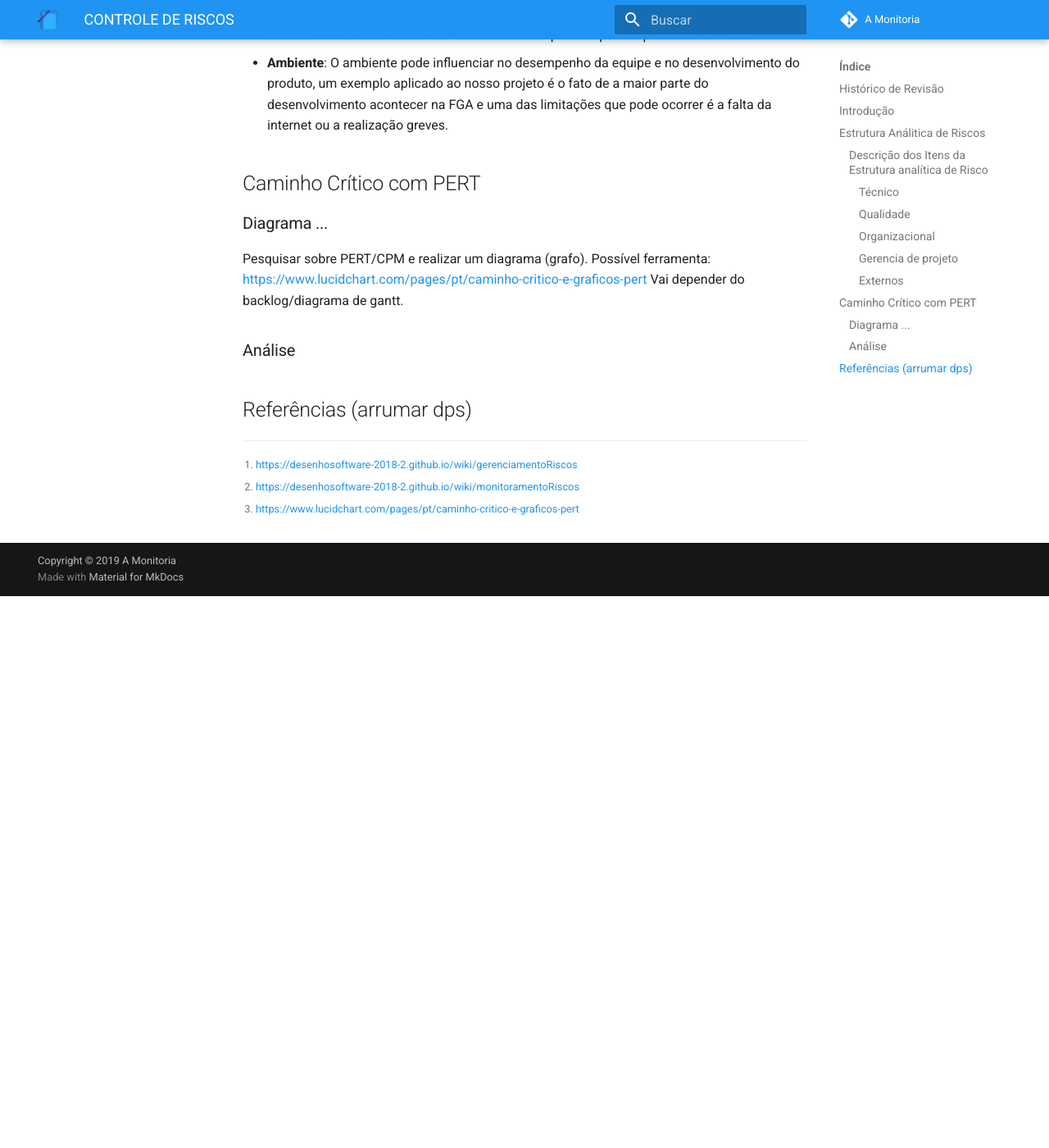
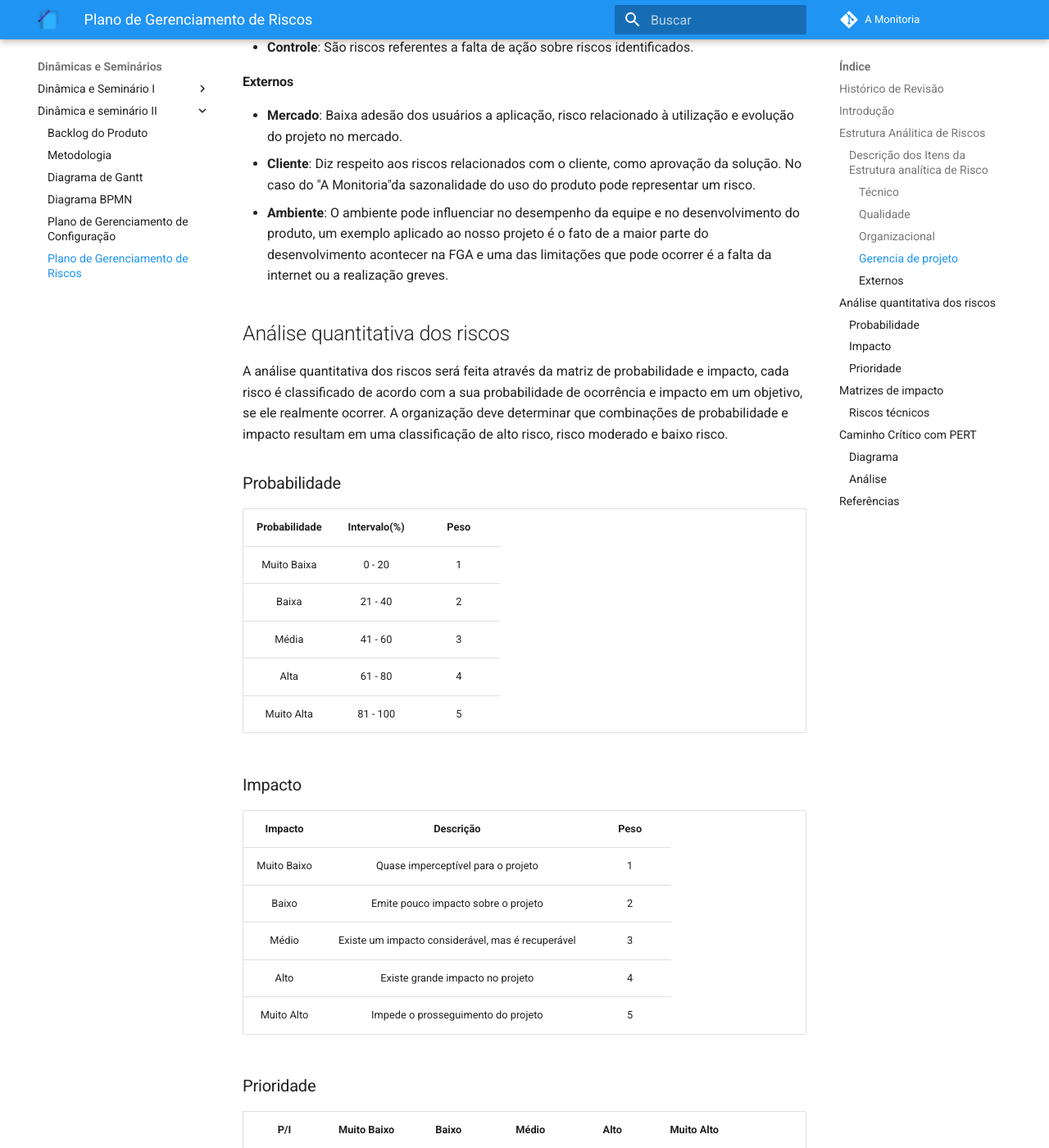
Before and after one commit to 2019-2-arquitetura-desenho/wiki, an MkDocs documentation site: the page built from docs/dinamica_seminario_II/controle_riscos.md, in a window 1280 px wide and 1400 px high, scrolled down 2352 px. Shown: the whole window at 82% size. Built offline with MkDocs 1.6.1 and Material for MkDocs 9.7.7, drawn with Linux system fonts in a browser that asks for light colours; comment, search, counter and statistics services are not loaded; old or Windows-style settings are respelled for this version of MkDocs; before the commit the page ends 3079 px from its top, so only the background shows below that; some of the changed text lies outside the part shown.

Commit message:
Adding impact matrices samples and linking file to mkdocs.yml

```diff
--- a/docs/dinamica_seminario_II/controle_riscos.md
+++ b/docs/dinamica_seminario_II/controle_riscos.md
@@ -1,8 +1,11 @@
 # CONTROLE DE RISCOS
 
 ## Histórico de Revisão
+| Data | Versão | Descrição | Autor(es) |
+| :--: | :----: | :-------: | :-------: |
 | 22/08/19 | 0.1 | Criação do documento, indicação de tópicos e referências | [Lieverton Silva](https://github.com/lievertom) e [Welison Regis](https://github.com/WelisonR) |
 | 01/09/19 | 1.0 | Adição da Descrição dos Itens da Estrutura analítica de Risco |  [Andre Pinto](https://github.com/andrelucax) e  [Leonardo Medeiros](https://github.com/leomedeiros1) |
+| 01/09/19 | 1.1 | Adição da Análise quantitativa dos riscos |  [Andre Pinto](https://github.com/andrelucax) e  [Leonardo Medeiros](https://github.com/leomedeiros1) |
 
 ## Introdução
 
@@ -39,18 +42,57 @@ O objetivo deste documento é explicitar como acontecerá o gerenciamento de ris
 - **Cliente**: Diz respeito aos riscos relacionados com o cliente, como aprovação da solução. No caso do "A Monitoria"da sazonalidade do uso do produto pode representar um risco.
 - **Ambiente**: O ambiente pode influenciar no desempenho da equipe e no desenvolvimento do produto, um exemplo aplicado ao nosso projeto é o fato de a maior parte do desenvolvimento acontecer na FGA e uma das limitações que pode ocorrer é a falta da internet ou a realização greves.
 
+## Análise quantitativa dos riscos
+A análise quantitativa dos riscos será feita através da matriz de probabilidade e impacto, cada risco é classificado de acordo com a sua probabilidade de ocorrência e impacto em um objetivo, se ele realmente ocorrer. A organização deve determinar que combinações de probabilidade e impacto resultam em uma classificação de alto risco, risco moderado e baixo risco.
+
+### Probabilidade
+| Probabilidade | Intervalo(%) | Peso |
+| :-----------: | :----------: | :--: |
+| Muito Baixa |	0 - 20 | 1 |
+| Baixa	| 21 - 40 |	2 |
+| Média | 41 - 60 |	3 |
+| Alta | 61 - 80 | 4 |
+| Muito Alta | 81 - 100 | 5 |
+
+### Impacto
+| Impacto | Descrição | Peso |
+| :-----: | :-------: | :--: |
+| Muito Baixo |	Quase imperceptível para o projeto | 1 |
+| Baixo	| Emite pouco impacto sobre o projeto |	2 |
+| Médio | Existe um impacto considerável, mas é recuperável |	3 |
+| Alto | Existe grande impacto no projeto | 4 |
+| Muito Alto | Impede o prosseguimento do projeto | 5 |
+
+### Prioridade
+| P/I | Muito Baixo  | Baixo | Médio | Alto | Muito Alto |
+| :-: | :----------: | :---: | :---: | :--: | :--------: |
+| Muito Baixo |	1 | 2 | 3 | 4 | 5 |
+| Baixo	| 2 | 4 | 6 | 8 | 10 |
+| Médio | 3 | 6 | 9 | 12 | 15 |
+| Alto | 4 | 8 | 12 | 16 | 20 |
+| Muito Alto | 5 | 10 | 15 | 20 | 25 |
+
+## Matrizes de impacto
+
+### Riscos técnicos
+| Risco | Impacto | Probabilidade | Prevenção | Resposta | Prioridade |
+| :---: | :-----: | :-----------: | :-------: | :------: | :--------: |
+| Dificuldade de Identificar requisitos | Muito Alto | Baixa | Utilizar técnicas para elicitar requisitos | Refinar e replanejar obtenção de requisitos | 5 |
+...
+
 ## Caminho Crítico com PERT
 
-### Diagrama ...
+### Diagrama
 
-Pesquisar sobre PERT/CPM e realizar um diagrama (grafo).
-Possível ferramenta: https://www.lucidchart.com/pages/pt/caminho-critico-e-graficos-pert
-Vai depender do backlog/diagrama de gantt.
+[comment]: # "Pesquisar sobre PERT/CPM e realizar um diagrama (grafo)."
+[comment]: # "Possível ferramenta: https://www.lucidchart.com/pages/pt/caminho-critico-e-graficos-pert"
+[comment]: # "Vai depender do backlog/diagrama de gantt."
 
 ### Análise
 
-## Referências (arrumar dps)
+## Referências
 
 [^1]: https://desenhosoftware-2018-2.github.io/wiki/gerenciamentoRiscos
 [^2]: https://desenhosoftware-2018-2.github.io/wiki/monitoramentoRiscos
-[^3]: https://www.lucidchart.com/pages/pt/caminho-critico-e-graficos-pert
+[^3]: https://github.com/Desenho-Grupo2/PlanUp/wiki/Plano-de-Gerenciamento-de-Riscos
+[^4]: https://www.lucidchart.com/pages/pt/caminho-critico-e-graficos-pert
--- a/mkdocs.yml
+++ b/mkdocs.yml
@@ -48,6 +48,7 @@ nav:
       - Diagrama de Gantt: dinamica_seminario_II/diagrama_gantt.md
       - Diagrama BPMN : dinamica_seminario_II/diagrama_bpmn.md
       - Plano de Gerenciamento de Configuração: dinamica_seminario_II/gerenciamento_configuracao.md
+      - Plano de Gerenciamento de Riscos: dinamica_seminario_II/controle_riscos.md
   - Iniciativas Extras:
     - Extensões: samples.md
     - Documento de Visão: documento_visao.md
```
